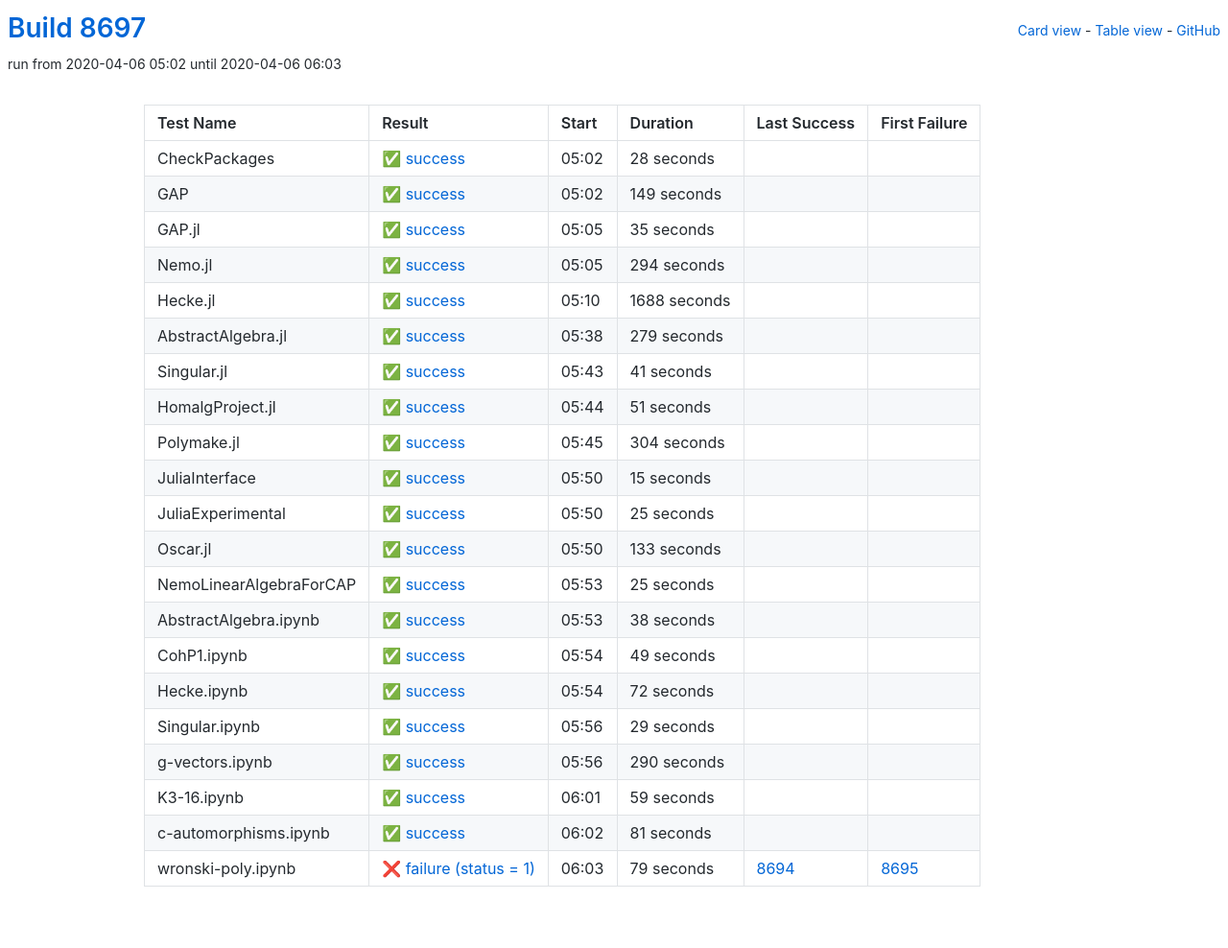
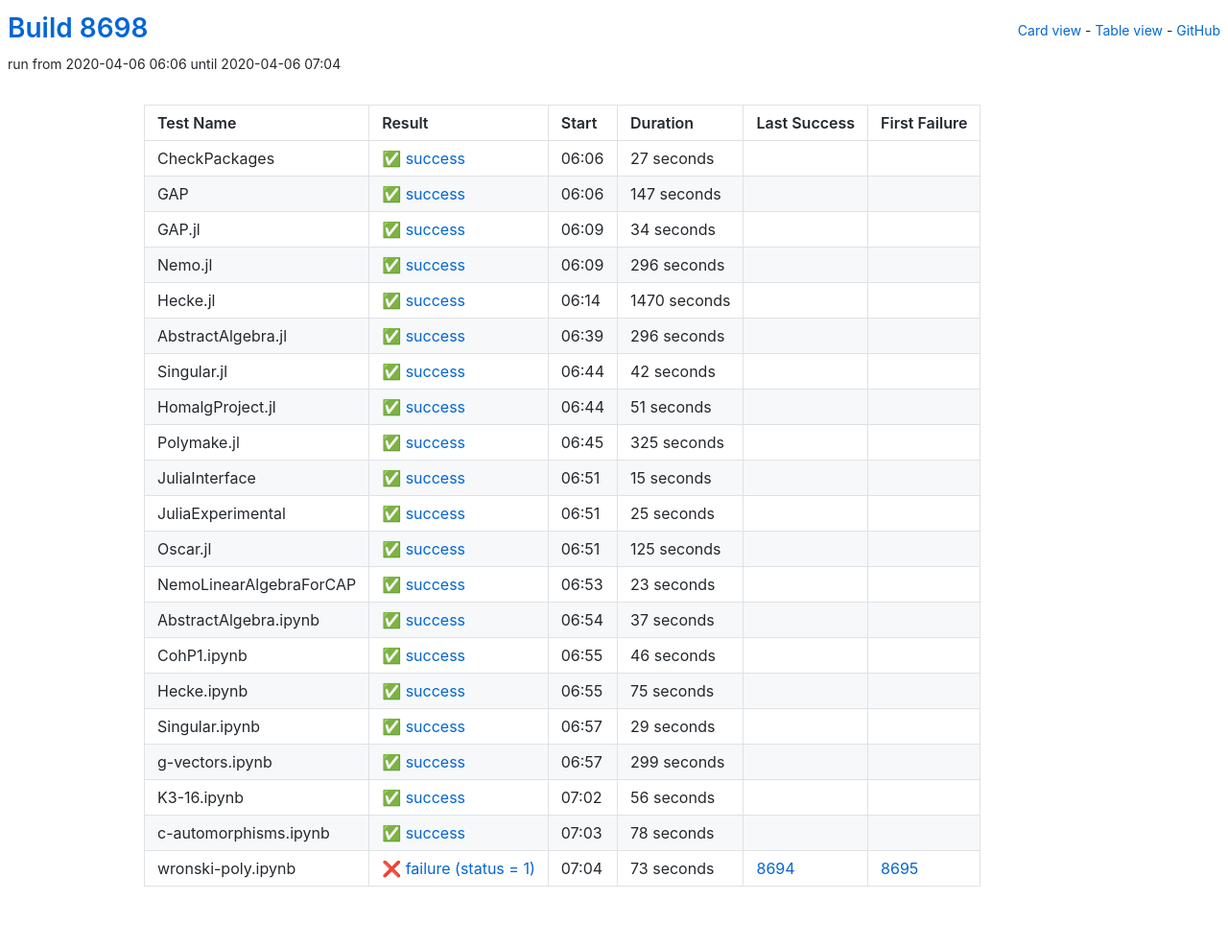
Before and after one commit to oscar-system/oscar-ci-status, a Jekyll site: the page built from table.html, in a window 1280 px wide. Shown: the whole page at 96% size. Built offline with Jekyll 4.4.1, drawn with Linux system fonts in a browser that asks for light colours.

Commit message:
Build 8698

```diff
--- a/_data/ci.yml
+++ b/_data/ci.yml
@@ -1,82 +1,82 @@
-build: 8697
-build_url: https://oscarci.mathematik.uni-kl.de/job/oscar/8697/
+build: 8698
+build_url: https://oscarci.mathematik.uni-kl.de/job/oscar/8698/
 job: oscar
 tests:
-- duration: 28
+- duration: 27
   exitcode: 0
   first_failure: false
   first_failure_url: null
   last_success: false
   last_success_url: null
-  log: https://oscarci.mathematik.uni-kl.de/job/oscar/8697/artifact/logs/build-8697/CheckPackages.log
+  log: https://oscarci.mathematik.uni-kl.de/job/oscar/8698/artifact/logs/build-8698/CheckPackages.log
   name: CheckPackages
-  start: 2020-04-06 05:02
+  start: 2020-04-06 06:06
   status: success
   success: true
-- duration: 149
+- duration: 147
   exitcode: 0
   first_failure: false
   first_failure_url: null
   last_success: false
   last_success_url: null
-  log: https://oscarci.mathematik.uni-kl.de/job/oscar/8697/artifact/logs/build-8697/GAP.log
+  log: https://oscarci.mathematik.uni-kl.de/job/oscar/8698/artifact/logs/build-8698/GAP.log
   name: GAP
-  start: 2020-04-06 05:02
+  start: 2020-04-06 06:06
   status: success
   success: true
-- duration: 35
+- duration: 34
   exitcode: 0
   first_failure: false
   first_failure_url: null
   last_success: false
   last_success_url: null
-  log: https://oscarci.mathematik.uni-kl.de/job/oscar/8697/artifact/logs/build-8697/GAP.jl.log
+  log: https://oscarci.mathematik.uni-kl.de/job/oscar/8698/artifact/logs/build-8698/GAP.jl.log
   name: GAP.jl
-  start: 2020-04-06 05:05
+  start: 2020-04-06 06:09
   status: success
   success: true
-- duration: 294
+- duration: 296
   exitcode: 0
   first_failure: false
   first_failure_url: null
   last_success: false
   last_success_url: null
-  log: https://oscarci.mathematik.uni-kl.de/job/oscar/8697/artifact/logs/build-8697/Nemo.jl.log
+  log: https://oscarci.mathematik.uni-kl.de/job/oscar/8698/artifact/logs/build-8698/Nemo.jl.log
   name: Nemo.jl
-  start: 2020-04-06 05:05
+  start: 2020-04-06 06:09
   status: success
   success: true
-- duration: 1688
+- duration: 1470
   exitcode: 0
   first_failure: false
   first_failure_url: null
   last_success: false
   last_success_url: null
-  log: https://oscarci.mathematik.uni-kl.de/job/oscar/8697/artifact/logs/build-8697/Hecke.jl.log
+  log: https://oscarci.mathematik.uni-kl.de/job/oscar/8698/artifact/logs/build-8698/Hecke.jl.log
   name: Hecke.jl
-  start: 2020-04-06 05:10
+  start: 2020-04-06 06:14
   status: success
   success: true
-- duration: 279
+- duration: 296
   exitcode: 0
   first_failure: false
   first_failure_url: null
   last_success: false
   last_success_url: null
-  log: https://oscarci.mathematik.uni-kl.de/job/oscar/8697/artifact/logs/build-8697/AbstractAlgebra.jl.log
+  log: https://oscarci.mathematik.uni-kl.de/job/oscar/8698/artifact/logs/build-8698/AbstractAlgebra.jl.log
   name: AbstractAlgebra.jl
-  start: 2020-04-06 05:38
+  start: 2020-04-06 06:39
   status: success
   success: true
-- duration: 41
+- duration: 42
   exitcode: 0
   first_failure: false
   first_failure_url: null
   last_success: false
   last_success_url: null
-  log: https://oscarci.mathematik.uni-kl.de/job/oscar/8697/artifact/logs/build-8697/Singular.jl.log
+  log: https://oscarci.mathematik.uni-kl.de/job/oscar/8698/artifact/logs/build-8698/Singular.jl.log
   name: Singular.jl
-  start: 2020-04-06 05:43
+  start: 2020-04-06 06:44
   status: success
   success: true
 - duration: 51
@@ -85,20 +85,20 @@ tests:
   first_failure_url: null
   last_success: false
   last_success_url: null
-  log: https://oscarci.mathematik.uni-kl.de/job/oscar/8697/artifact/logs/build-8697/HomalgProject.jl.log
+  log: https://oscarci.mathematik.uni-kl.de/job/oscar/8698/artifact/logs/build-8698/HomalgProject.jl.log
   name: HomalgProject.jl
-  start: 2020-04-06 05:44
+  start: 2020-04-06 06:44
   status: success
   success: true
-- duration: 304
+- duration: 325
   exitcode: 0
   first_failure: false
   first_failure_url: null
   last_success: false
   last_success_url: null
-  log: https://oscarci.mathematik.uni-kl.de/job/oscar/8697/artifact/logs/build-8697/Polymake.jl.log
+  log: https://oscarci.mathematik.uni-kl.de/job/oscar/8698/artifact/logs/build-8698/Polymake.jl.log
   name: Polymake.jl
-  start: 2020-04-06 05:45
+  start: 2020-04-06 06:45
   status: success
   success: true
 - duration: 15
@@ -107,9 +107,9 @@ tests:
   first_failure_url: null
   last_success: false
   last_success_url: null
-  log: https://oscarci.mathematik.uni-kl.de/job/oscar/8697/artifact/logs/build-8697/JuliaInterface.log
+  log: https://oscarci.mathematik.uni-kl.de/job/oscar/8698/artifact/logs/build-8698/JuliaInterface.log
   name: JuliaInterface
-  start: 2020-04-06 05:50
+  start: 2020-04-06 06:51
   status: success
   success: true
 - duration: 25
@@ -118,64 +118,64 @@ tests:
   first_failure_url: null
   last_success: false
   last_success_url: null
-  log: https://oscarci.mathematik.uni-kl.de/job/oscar/8697/artifact/logs/build-8697/JuliaExperimental.log
+  log: https://oscarci.mathematik.uni-kl.de/job/oscar/8698/artifact/logs/build-8698/JuliaExperimental.log
   name: JuliaExperimental
-  start: 2020-04-06 05:50
+  start: 2020-04-06 06:51
   status: success
   success: true
-- duration: 133
+- duration: 125
   exitcode: 0
   first_failure: false
   first_failure_url: null
   last_success: false
   last_success_url: null
-  log: https://oscarci.mathematik.uni-kl.de/job/oscar/8697/artifact/logs/build-8697/Oscar.jl.log
+  log: https://oscarci.mathematik.uni-kl.de/job/oscar/8698/artifact/logs/build-8698/Oscar.jl.log
   name: Oscar.jl
-  start: 2020-04-06 05:50
+  start: 2020-04-06 06:51
   status: success
   success: true
-- duration: 25
+- duration: 23
   exitcode: 0
   first_failure: false
   first_failure_url: null
   last_success: false
   last_success_url: null
-  log: https://oscarci.mathematik.uni-kl.de/job/oscar/8697/artifact/logs/build-8697/NemoLinearAlgebraForCAP.log
+  log: https://oscarci.mathematik.uni-kl.de/job/oscar/8698/artifact/logs/build-8698/NemoLinearAlgebraForCAP.log
   name: NemoLinearAlgebraForCAP
-  start: 2020-04-06 05:53
+  start: 2020-04-06 06:53
   status: success
   success: true
-- duration: 38
+- duration: 37
   exitcode: 0
   first_failure: false
   first_failure_url: null
   last_success: false
   last_success_url: null
-  log: https://oscarci.mathematik.uni-kl.de/job/oscar/8697/artifact/logs/build-8697/AbstractAlgebra.ipynb.log
+  log: https://oscarci.mathematik.uni-kl.de/job/oscar/8698/artifact/logs/build-8698/AbstractAlgebra.ipynb.log
   name: AbstractAlgebra.ipynb
-  start: 2020-04-06 05:53
+  start: 2020-04-06 06:54
   status: success
   success: true
-- duration: 49
+- duration: 46
   exitcode: 0
   first_failure: false
   first_failure_url: null
   last_success: false
   last_success_url: null
-  log: https://oscarci.mathematik.uni-kl.de/job/oscar/8697/artifact/logs/build-8697/CohP1.ipynb.log
+  log: https://oscarci.mathematik.uni-kl.de/job/oscar/8698/artifact/logs/build-8698/CohP1.ipynb.log
   name: CohP1.ipynb
-  start: 2020-04-06 05:54
+  start: 2020-04-06 06:55
   status: success
   success: true
-- duration: 72
+- duration: 75
   exitcode: 0
   first_failure: false
   first_failure_url: null
   last_success: false
   last_success_url: null
-  log: https://oscarci.mathematik.uni-kl.de/job/oscar/8697/artifact/logs/build-8697/Hecke.ipynb.log
+  log: https://oscarci.mathematik.uni-kl.de/job/oscar/8698/artifact/logs/build-8698/Hecke.ipynb.log
   name: Hecke.ipynb
-  start: 2020-04-06 05:54
+  start: 2020-04-06 06:55
   status: success
   success: true
 - duration: 29
@@ -184,52 +184,52 @@ tests:
   first_failure_url: null
   last_success: false
   last_success_url: null
-  log: https://oscarci.mathematik.uni-kl.de/job/oscar/8697/artifact/logs/build-8697/Singular.ipynb.log
+  log: https://oscarci.mathematik.uni-kl.de/job/oscar/8698/artifact/logs/build-8698/Singular.ipynb.log
   name: Singular.ipynb
-  start: 2020-04-06 05:56
+  start: 2020-04-06 06:57
   status: success
   success: true
-- duration: 290
+- duration: 299
   exitcode: 0
   first_failure: false
   first_failure_url: null
   last_success: false
   last_success_url: null
-  log: https://oscarci.mathematik.uni-kl.de/job/oscar/8697/artifact/logs/build-8697/g-vectors.ipynb.log
+  log: https://oscarci.mathematik.uni-kl.de/job/oscar/8698/artifact/logs/build-8698/g-vectors.ipynb.log
   name: g-vectors.ipynb
-  start: 2020-04-06 05:56
+  start: 2020-04-06 06:57
   status: success
   success: true
-- duration: 59
+- duration: 56
   exitcode: 0
   first_failure: false
   first_failure_url: null
   last_success: false
   last_success_url: null
-  log: https://oscarci.mathematik.uni-kl.de/job/oscar/8697/artifact/logs/build-8697/K3-16.ipynb.log
+  log: https://oscarci.mathematik.uni-kl.de/job/oscar/8698/artifact/logs/build-8698/K3-16.ipynb.log
   name: K3-16.ipynb
-  start: 2020-04-06 06:01
+  start: 2020-04-06 07:02
   status: success
   success: true
-- duration: 81
+- duration: 78
   exitcode: 0
   first_failure: false
   first_failure_url: null
   last_success: false
   last_success_url: null
-  log: https://oscarci.mathematik.uni-kl.de/job/oscar/8697/artifact/logs/build-8697/c-automorphisms.ipynb.log
+  log: https://oscarci.mathematik.uni-kl.de/job/oscar/8698/artifact/logs/build-8698/c-automorphisms.ipynb.log
   name: c-automorphisms.ipynb
-  start: 2020-04-06 06:02
+  start: 2020-04-06 07:03
   status: success
   success: true
-- duration: 79
+- duration: 73
   exitcode: 1
   first_failure: 8695
   first_failure_url: https://oscarci.mathematik.uni-kl.de/job/oscar/8695/
   last_success: 8694
   last_success_url: https://oscarci.mathematik.uni-kl.de/job/oscar/8694/
-  log: https://oscarci.mathematik.uni-kl.de/job/oscar/8697/artifact/logs/build-8697/wronski-poly.ipynb.log
+  log: https://oscarci.mathematik.uni-kl.de/job/oscar/8698/artifact/logs/build-8698/wronski-poly.ipynb.log
   name: wronski-poly.ipynb
-  start: 2020-04-06 06:03
+  start: 2020-04-06 07:04
   status: failure
   success: false
```
Also changed, not shown: README.md.
